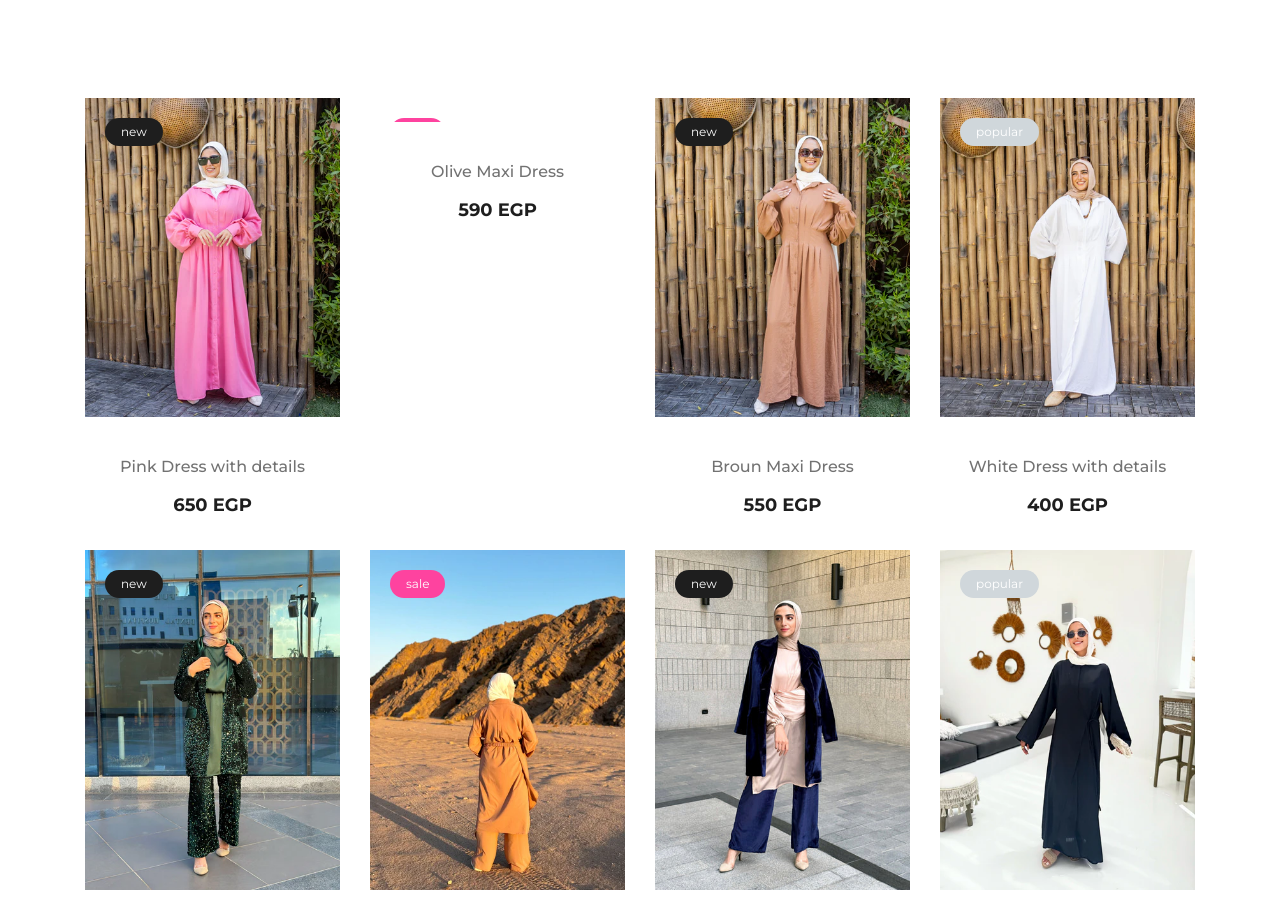
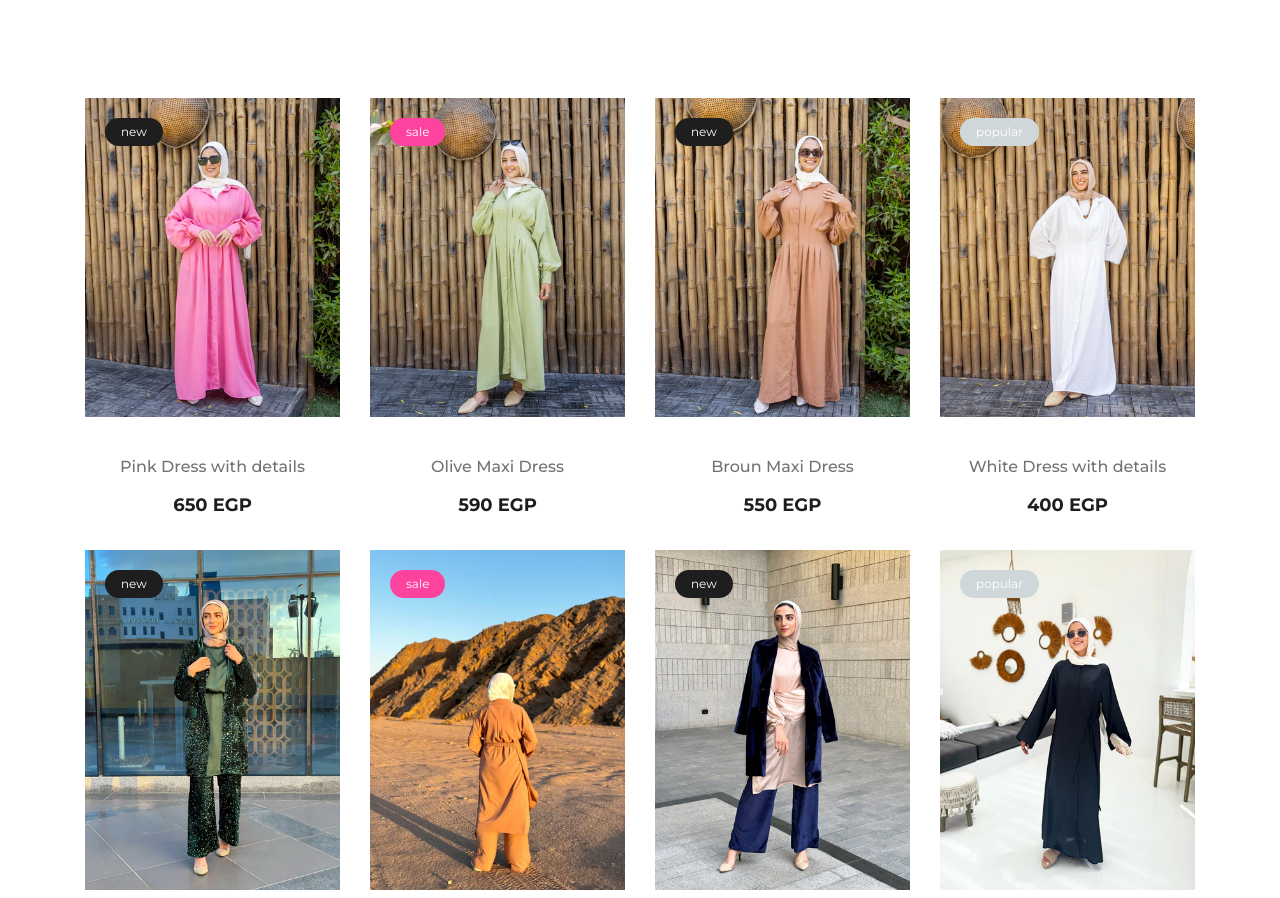
Before and after one commit to ahmedheasham2534/Voga-store, a plain HTML site: page index.html in a window 1280 px wide. Shown: the part 2243-3141 px from the top of the page. Drawn offline with Linux system fonts and the light colour scheme.

Commit message:
Update index.html

```diff
--- a/index.html
+++ b/index.html
@@ -255,7 +255,7 @@
                 <div class="col-lg-3 col-sm-6 mix all dresses bags">
                     <div class="single-product-item">
                         <figure>
-                            <a href="#"><img src="img/cloths1.webp" alt=""></a>
+                            <a href="#"><img src="cloths1.webp" alt=""></a>
                             <div class="p-status sale">sale</div>
                         </figure>
                         <div class="product-text">
```
